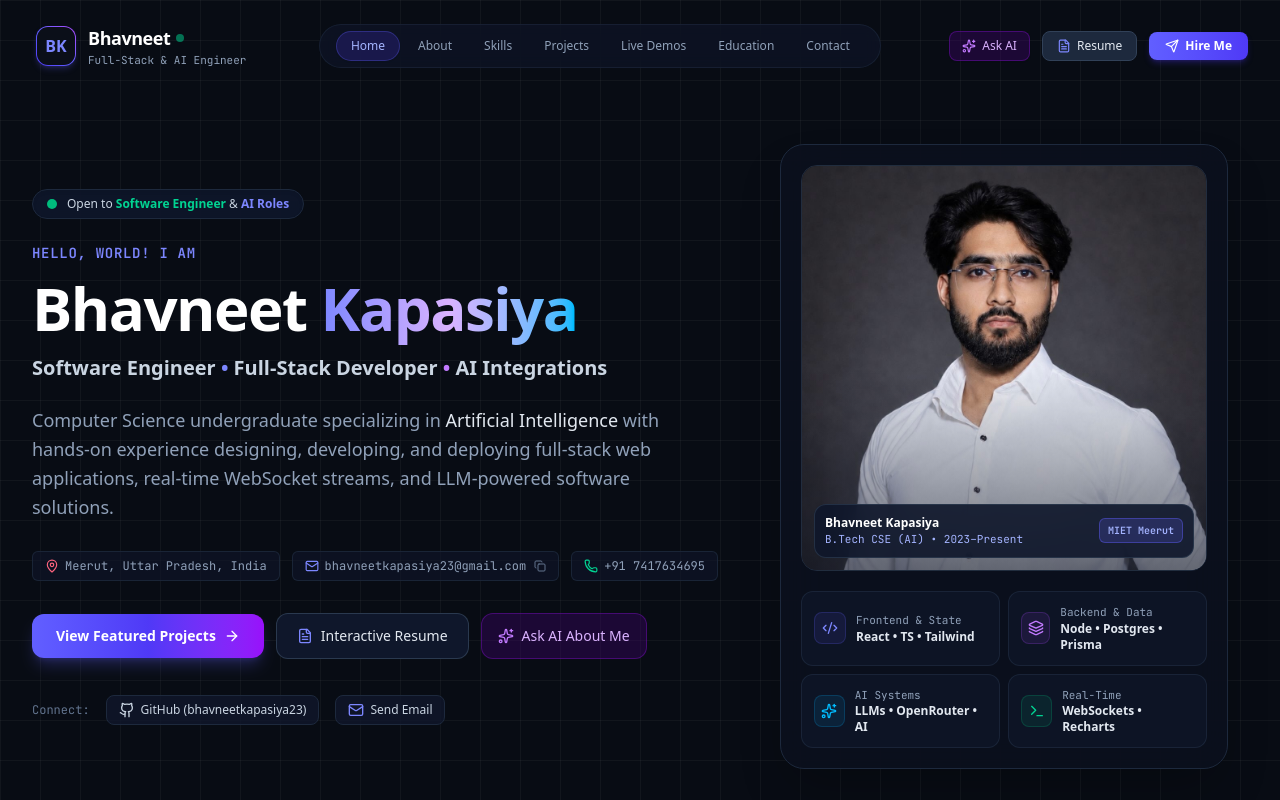
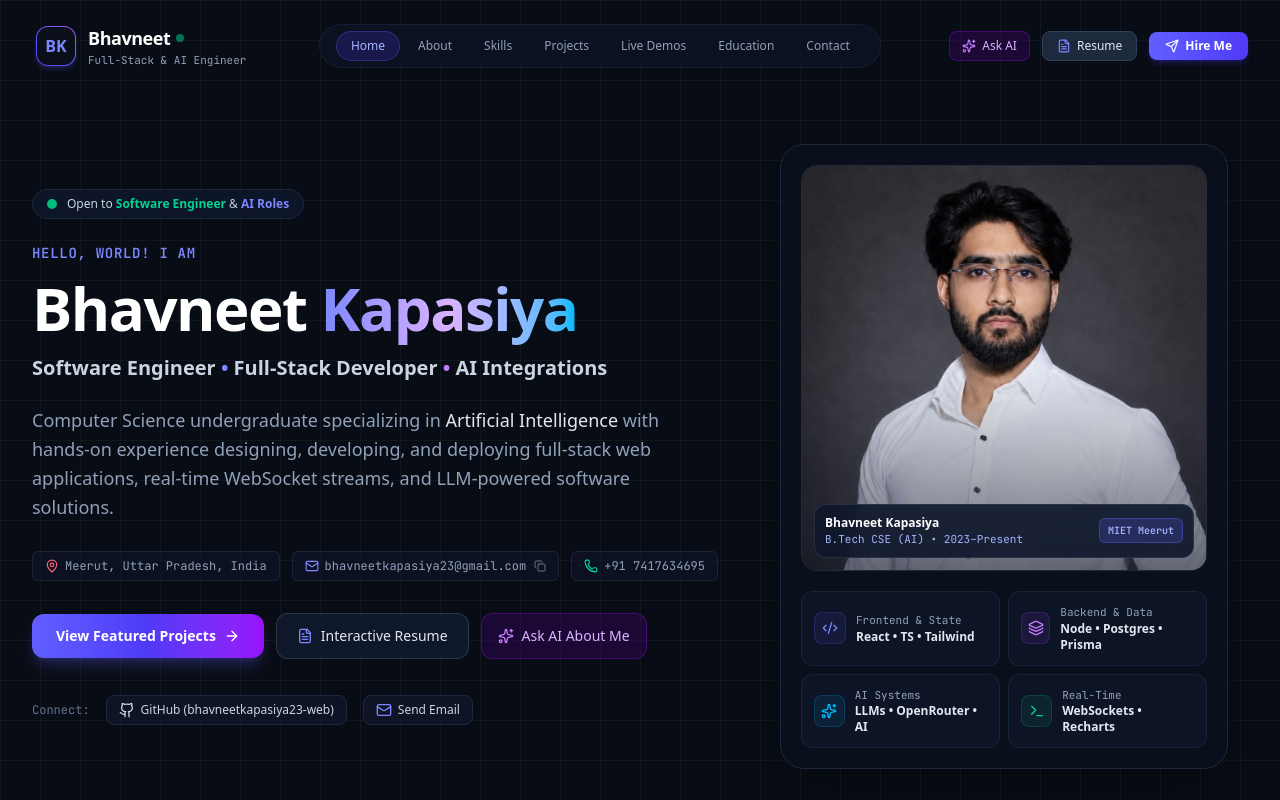
Before and after one commit to bhavneetkapasiya23-web/bhavneet-portfolio, a React (Vite) app: page / in a window 1280 px wide. Shown: the top 800 px of the page. Built offline with nearby package versions, Linux system fonts and the light colour scheme.

Commit message:
Updated portfolio

```diff
--- a/src/data/portfolioData.ts
+++ b/src/data/portfolioData.ts
@@ -13,8 +13,8 @@
   location: 'Meerut, Uttar Pradesh, India',
   email: 'bhavneetkapasiya23@gmail.com',
   phone: '+91 7417634695',
-  github: 'https://github.com/bhavneetkapasiya23',
-  githubUsername: 'bhavneetkapasiya23',
+  github: 'https://github.com/bhavneetkapasiya23-web',
+  githubUsername: 'bhavneetkapasiya23-web',
   avatar: avatarImg,
   fullPortrait: portraitFullImg,
   availability: 'Open to Software Engineer, Full-Stack & AI-focused roles',
@@ -46,7 +46,7 @@
     ],
     techStack: ['React.js', 'Node.js', 'Express.js', 'PostgreSQL', 'Prisma ORM', 'OpenRouter API', 'Stripe API', 'JWT', 'Vercel'],
     image: aiBuilderImg,
-    githubUrl: 'https://github.com/bhavneetkapasiya23',
+    githubUrl: 'https://github.com/bhavneetkapasiya23-web',
     liveDemoUrl: 'https://ai-site-builder-2tq6.vercel.app/',
     status: 'Completed',
     featured: true,
```
